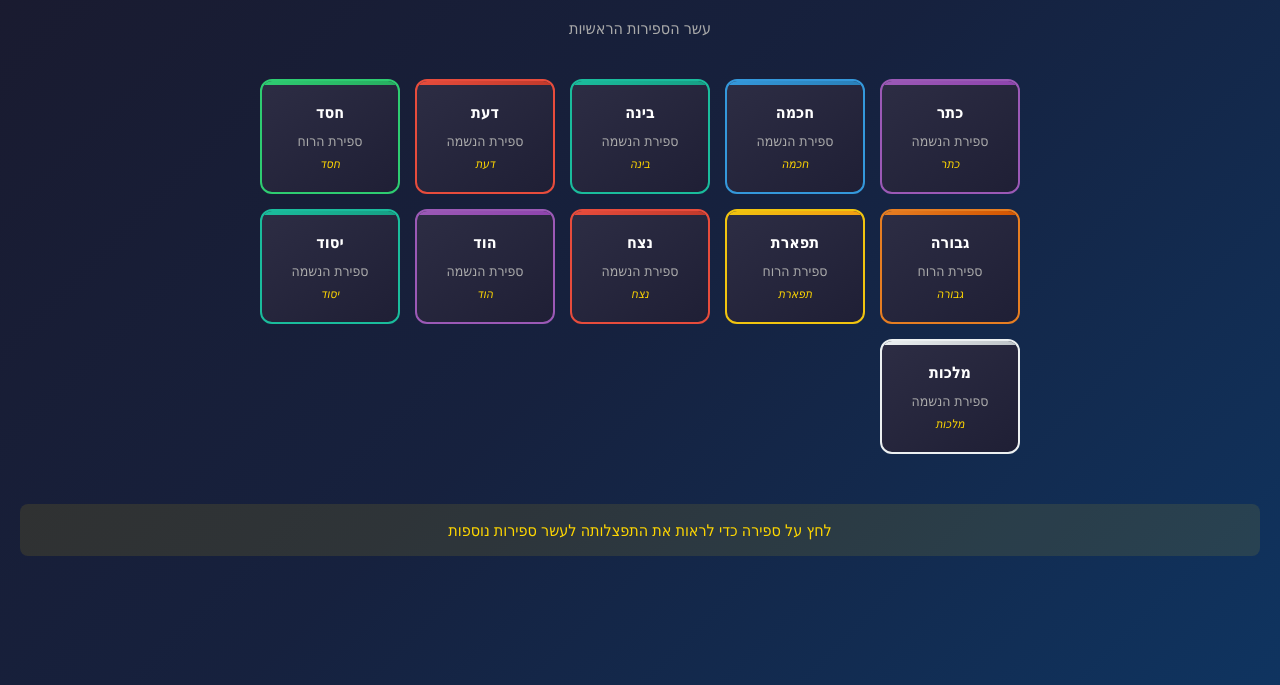
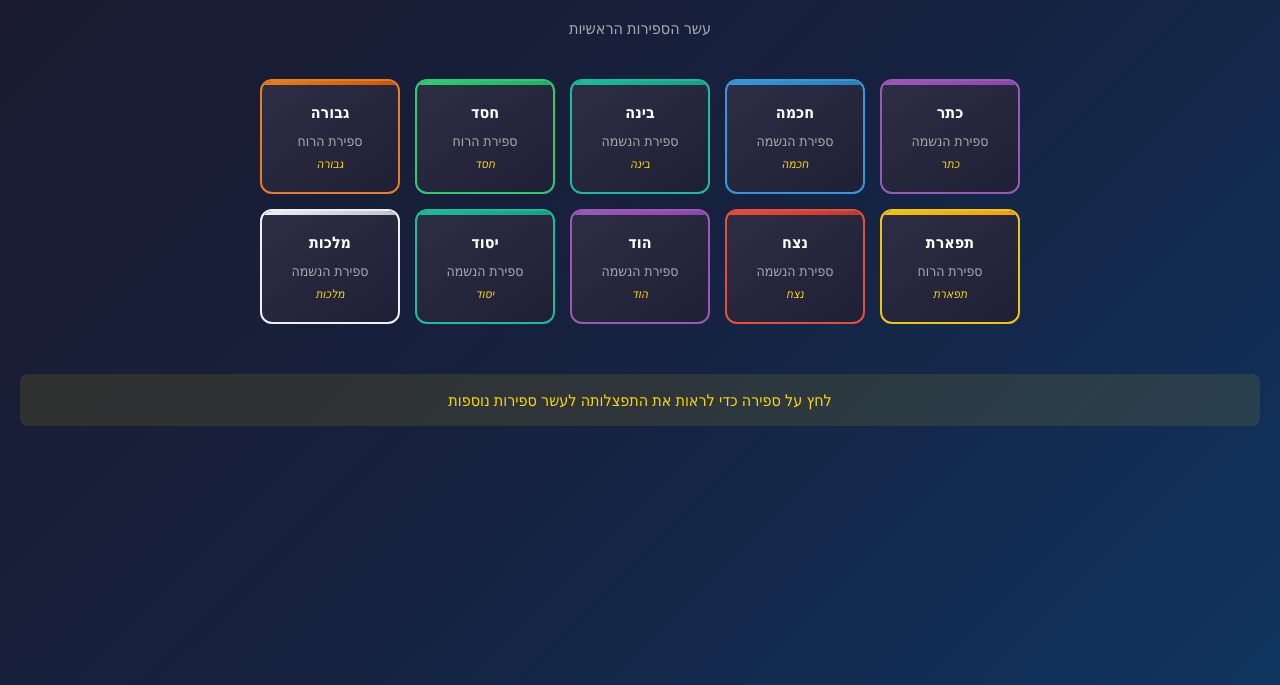
Before and after one commit to alfasin/sphirot, a plain HTML site: page index.html in a window 1280 px wide. Shown: the part 115-800 px from the top of the page. Drawn offline with Linux system fonts and the light colour scheme.

Commit message:
Remove Daat - now showing correct 10 sephirot

```diff
--- a/index.html
+++ b/index.html
@@ -109,7 +109,6 @@
         .sephira.keter { border-color: #9b59b6; }
         .sephira.chochma { border-color: #3498db; }
         .sephira.bina { border-color: #1abc9c; }
-        .sephira.daat { border-color: #e74c3c; }
         .sephira.chesed { border-color: #2ecc71; }
         .sephira.gevura { border-color: #e67e22; }
         .sephira.tiferet { border-color: #f1c40f; }
@@ -121,7 +120,6 @@
         .sephira.keter::before { background: linear-gradient(90deg, #9b59b6, #8e44ad); }
         .sephira.chochma::before { background: linear-gradient(90deg, #3498db, #2980b9); }
         .sephira.bina::before { background: linear-gradient(90deg, #1abc9c, #16a085); }
-        .sephira.daat::before { background: linear-gradient(90deg, #e74c3c, #c0392b); }
         .sephira.chesed::before { background: linear-gradient(90deg, #2ecc71, #27ae60); }
         .sephira.gevura::before { background: linear-gradient(90deg, #e67e22, #d35400); }
         .sephira.tiferet::before { background: linear-gradient(90deg, #f1c40f, #f39c12); }
@@ -160,7 +158,6 @@
             { id: 'keter', name: 'כתר', fullName: 'כתר', category: 'soul' },
             { id: 'chochma', name: 'חכמה', fullName: 'חכמה', category: 'soul' },
             { id: 'bina', name: 'בינה', fullName: 'בינה', category: 'soul' },
-            { id: 'daat', name: 'דעת', fullName: 'דעת', category: 'soul' },
             { id: 'chesed', name: 'חסד', fullName: 'חסד', category: 'spirit' },
             { id: 'gevura', name: 'גבורה', fullName: 'גבורה', category: 'spirit' },
             { id: 'tiferet', name: 'תפארת', fullName: 'תפארת', category: 'spirit' },
```
